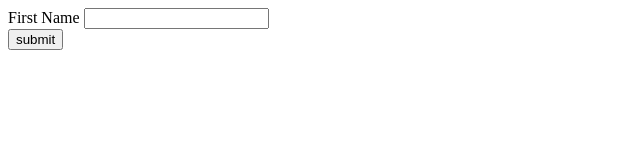
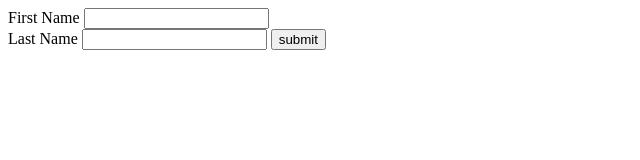
Before and after one commit to girlswhocodedecorah/WelcomeWatermelon, a plain HTML site: page ContactUs2.html in a window 1280 px wide. Shown: the whole page, without its empty margins (0-640 px from the left). Drawn offline with Linux system fonts and the light colour scheme.

Commit message:
Update ContactUs2.html

```diff
--- a/ContactUs2.html
+++ b/ContactUs2.html
@@ -7,6 +7,10 @@
     <label for="username"> First Name</label>
     <input type="text" First Name="username">
   </div>
+  <div>
+    <label for="userlastname"> Last Name</label>
+    <input type="text" Last Name="userlastname"
+  </div>
   <input type="submit" value="submit"
 </form>
 </html>
```
